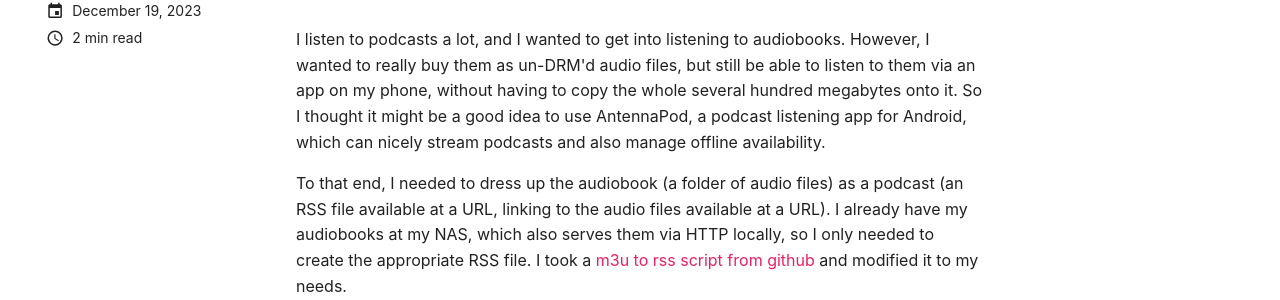
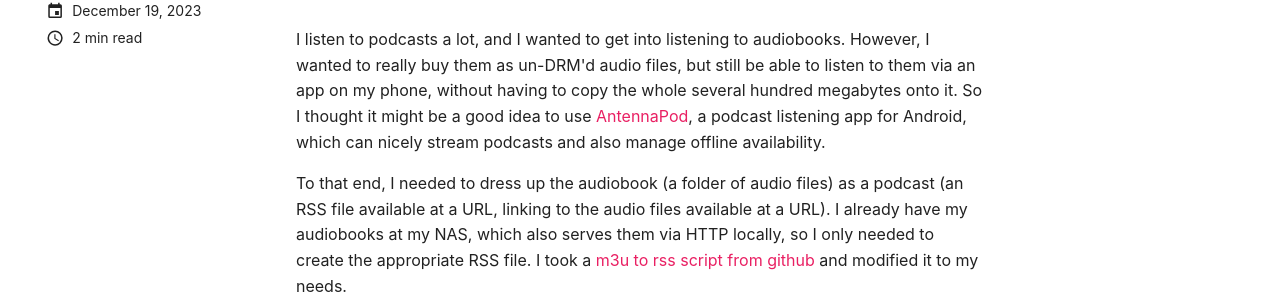
Before and after one commit to luelista/luelista.github.io, an MkDocs documentation site: the page built from docs/blog/posts/audiobook-to-podcast.md, in a window 1280 px wide and 1220 px high. Shown: the part 194-494 px from the top of the window. Built offline with MkDocs 1.6.1 and Material for MkDocs 9.7.7, drawn with Linux system fonts in a browser that asks for light colours; part of the change alters nothing that is shown.

```diff
--- a/docs/blog/posts/audiobook-to-podcast.md
+++ b/docs/blog/posts/audiobook-to-podcast.md
@@ -5,7 +5,7 @@ date: 2023-12-19
 # Convert an audiobook to a podcast, to listen with AntennaPod
 
 I listen to podcasts a lot, and I wanted to get into listening to audiobooks. However, I wanted to really buy them as un-DRM'd audio files, but still be able to listen to them via an app on my phone, without having to copy the whole several hundred megabytes onto it.
-So I thought it might be a good idea to use AntennaPod, a podcast listening app for Android, which can nicely stream podcasts and also manage offline availability.
+So I thought it might be a good idea to use [AntennaPod](https://antennapod.org), a podcast listening app for Android, which can nicely stream podcasts and also manage offline availability.
 
 <!-- more -->
 
```
